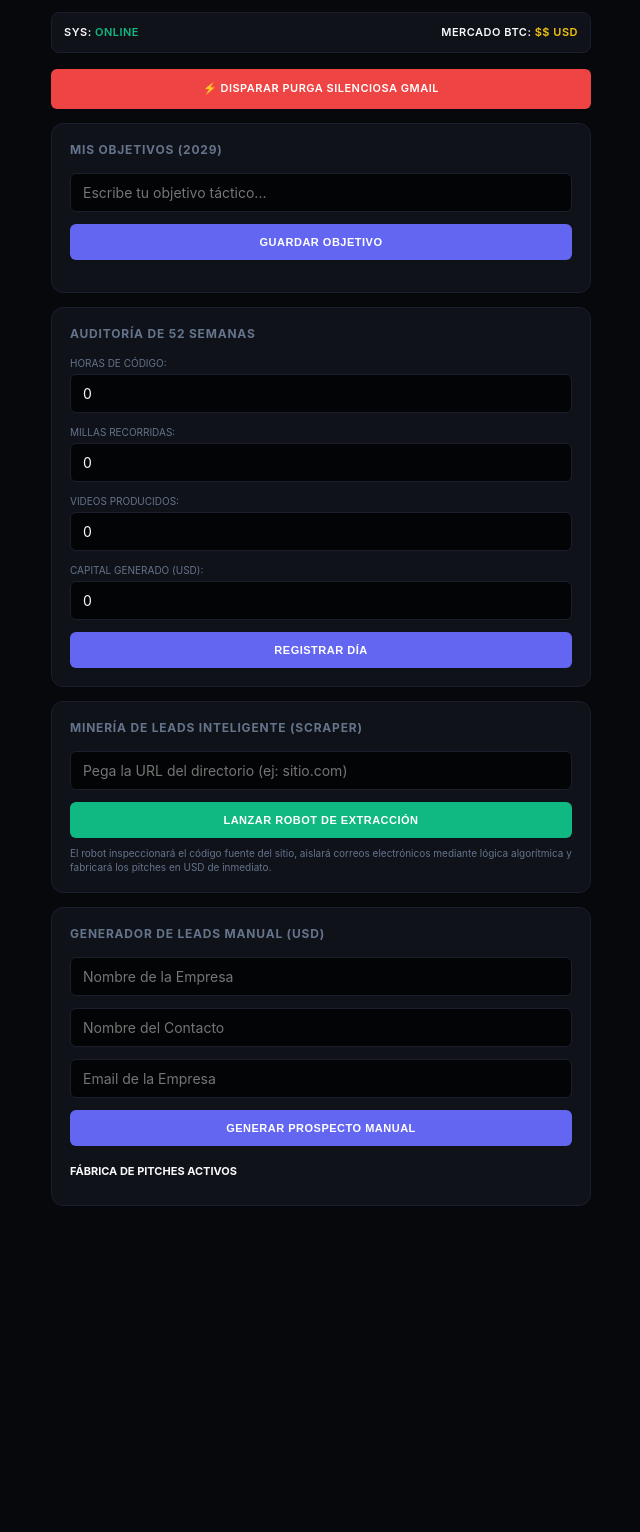
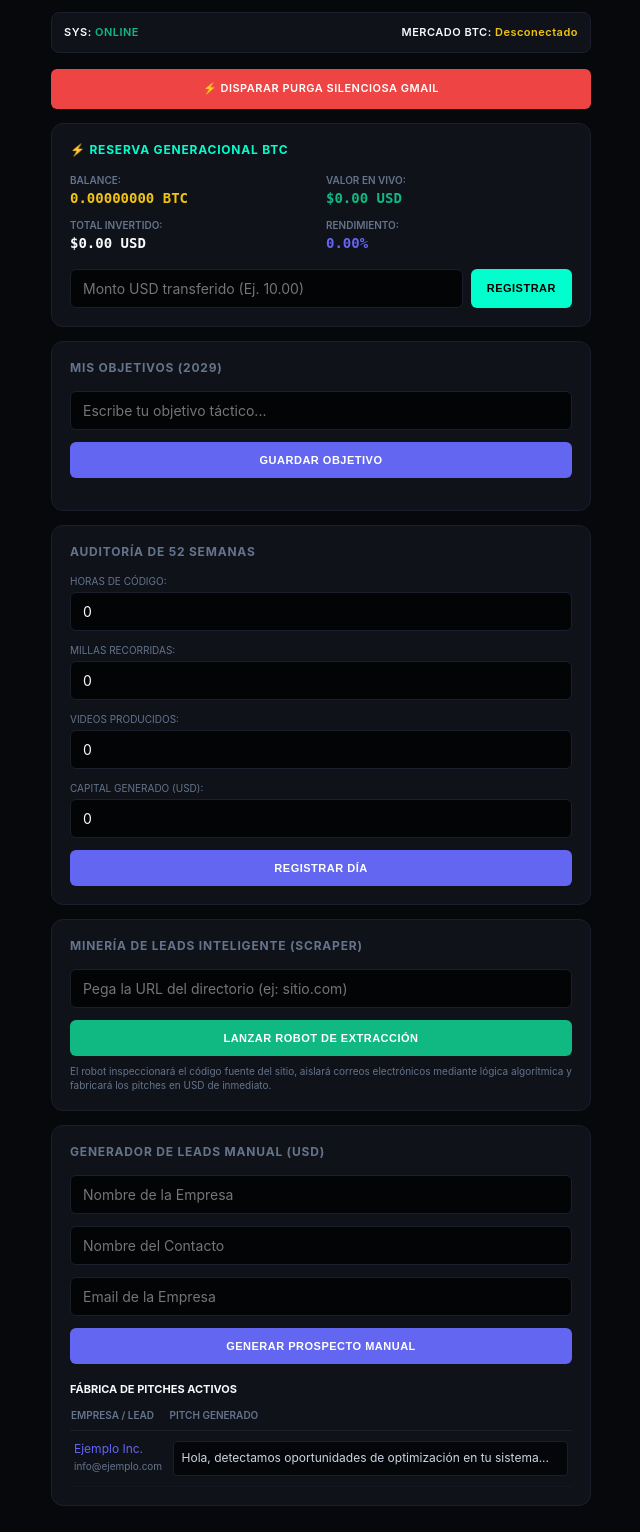
Before and after one commit to eddiedejesus3011-lang/geno.iafuturecoded, a Flask app: page / in a window 1280 px wide. Shown: the whole page, without its empty margins (319-959 px from the left). Before the commit the page ends 1206 px from the top, so only its background shows below. Run offline with Flask 3, Linux system fonts and the light colour scheme; data that the repository does not hold is empty.

Commit message:
Fix layout syntax and integrate clean BTC tracker panel

```diff
--- a/app.py
+++ b/app.py
@@ -12,7 +12,6 @@
 EMAIL_USER = "eddiedejesus3011@gmail.com"
 EMAIL_PASS = "vdpkaklsshscgcxk"
 
-# MODIFICADO: Nombre cambiado para forzar inicialización limpia y romper la caché de Render
 app.config['SQLALCHEMY_DATABASE_URI'] = os.environ.get('DATABASE_URL', 'sqlite:///geno_control.db')
 app.config['SQLALCHEMY_TRACK_MODIFICATIONS'] = False
 db = SQLAlchemy(app)
@@ -31,47 +30,45 @@
     id = db.Column(db.Integer, primary_key=True)
     correo_remitente = db.Column(db.String(255), unique=True, nullable=False)
 
-# ==========================================
-# CRÍTICO: CREACIÓN DE TABLAS EN PRODUCCIÓN
-# Esto se ejecuta siempre, incluso bajo Gunicorn
-# ==========================================
+# NUEVO MÓDULO: Rastreador de Balance de Bitcoin
+class BalanceBTC(db.Model):
+    id = db.Column(db.Integer, primary_key=True)
+    cantidad_btc = db.Column(db.Float, default=0.0)  # Ej. 0.000155
+    usd_invertido = db.Column(db.Float, default=0.0) # Ej. 10.00
+    fecha = db.Column(db.String(10), nullable=False)
+
+# CRÍTICO: Creación de tablas automáticas
 with app.app_context():
     db.create_all()
 
 # LOGICA DE AUTOMATIZACIÓN (Gmail & BTC)
-def obtener_precio_btc():
+def obtener_precio_btc_float():
     url = "https://api.coingecko.com/api/v3/simple/price?ids=bitcoin&vs_currencies=usd"
     headers = {'User-Agent': 'Mozilla/5.0'}
     try:
         response = requests.get(url, headers=headers, timeout=5)
         if response.status_code == 200:
-            return f"${response.json()['bitcoin']['usd']:,.2f} USD"
-        return "Línea ocupada"
+            return float(response.json()['bitcoin']['usd'])
+        return 0.0
     except Exception:
-        return "Desconectado"
+        return 0.0
 
 def ejecutar_purga_silenciosa():
     try:
-        print("[+] [geno.iafuturecoded] Iniciando ciclo de limpieza automática...")
         mail = imaplib.IMAP4_SSL("imap.gmail.com", 993)
         mail.login(EMAIL_USER, EMAIL_PASS)
         mail.select("inbox")
-
-        # Jalar lista negra desde la Base de Datos con contexto de app seguro
         with app.app_context():
             correos_lista_negra = [c.correo_remitente for c in ListaNegra.query.all()]
-
         for correo in correos_lista_negra:
             status, mensajes = mail.search(None, f'FROM "{correo}"')
             if status == "OK" and mensajes[0]:
                 id_lista = mensajes[0].split()
                 if id_lista:
-                    print(f"[+] [geno.iafuturecoded] Eliminando {len(id_lista)} correos de: {correo}")
                     for num in id_lista:
                         mail.store(num, '+FLAGS', '\\Deleted')
                     mail.expunge()
         mail.logout()
-        print("[+] [geno.iafuturecoded] Purga silenciosa completada con éxito.")
     except Exception as e:
         print(f"[-] Error en purga: {str(e)}")
 
@@ -80,7 +77,23 @@
 def dashboard():
     registros = Auditoria.query.order_by(Auditoria.id.desc()).all()
     lista_negra = ListaNegra.query.all()
-    btc_status = obtener_precio_btc()
+
+    # Cálculos del Balance en Tiempo Real
+    precio_actual = obtener_precio_btc_float()
+    transacciones_btc = BalanceBTC.query.all()
+
+    total_btc_poseido = sum(t.cantidad_btc for t in transacciones_btc)
+    total_usd_invertido = sum(t.usd_invertido for t in transacciones_btc)
+    valor_actual_usd = total_btc_poseido * precio_actual
+
+    # Formatear strings para la interfaz
+    btc_status = f"${precio_actual:,.2f} USD" if precio_actual > 0 else "Desconectado"
+    balance_crypto = {
+        'total_btc': f"{total_btc_poseido:.8f} BTC",
+        'invertido': f"${total_usd_invertido:,.2f} USD",
+        'valor_actual': f"${valor_actual_usd:,.2f} USD",
+        'rendimiento': f"{((valor_actual_usd - total_usd_invertido) / total_usd_invertido * 100):+.2f}%" if total_usd_invertido > 0 else "0.00%"
+    }
 
     return render_template(
         'index.html',
@@ -89,8 +102,29 @@
         lista_negra=lista_negra,
         btc_price=btc_status,
         btc_status=btc_status,
+        balance_crypto=balance_crypto,
         objetivos=[]
     )
+
+# Endpoint para registrar tus compras (desde $1.00 o tus primeros $10.00 USD)
+@app.route('/registrar_compra_btc', methods=['POST'])
+def registrar_compra_btc():
+    usd_gastados = float(request.form.get('usd_invertido', 0) or 0)
+    precio_compra = obtener_precio_btc_float()
+
+    if usd_gastados > 0 and precio_compra > 0:
+        # Calcular cuánta fracción de Bitcoin compraste con ese dinero
+        fraccion_btc = usd_gastados / precio_compra
+
+        nueva_compra = BalanceBTC(
+            cantidad_btc=fraccion_btc,
+            usd_invertido=usd_gastados,
+            fecha=time.strftime("%Y-%m-%d")
+        )
+        db.session.add(nueva_compra)
+        db.session.commit()
+
+    return redirect(url_for('dashboard'))
 
 @app.route('/auditar', methods=['POST'])
 def auditar():
@@ -106,18 +140,6 @@
     db.session.commit()
     return redirect(url_for('dashboard'))
 
-@app.route('/agregar', methods=['POST'])
-def agregar_objetivo():
-    return redirect(url_for('dashboard'))
-
-@app.route('/crear_lead', methods=['POST'])
-def crear_lead():
-    return redirect(url_for('dashboard'))
-
-@app.route('/minar', methods=['POST'])
-def minar_leads():
-    return redirect(url_for('dashboard'))
-
 @app.route('/ejecutar_purga')
 def purga_manual():
     hilo = threading.Thread(target=ejecutar_purga_silenciosa)
--- a/templates/index.html
+++ b/templates/index.html
@@ -15,6 +15,8 @@
             --muted: #64748b;
             --green: #10b981;
             --red: #ef4444;
+            --btc-gold: #f1c40f;
+            --btc-cyan: #00ffcc;
         }
         *, *::before, *::after { box-sizing: border-box; }
         body {
@@ -64,6 +66,16 @@
             letter-spacing: 0.5px;
         }
 
+        /* Módulo BTC integrado con la identidad visual */
+        .btc-tracker {
+            border: 1px solid var(--border-color) !important;
+        }
+        .btc-grid {
+            display: grid; grid-template-columns: 1fr 1fr; gap: 10px; margin-bottom: 15px; font-size: 12px;
+        }
+        .btc-grid div { color: var(--muted); text-transform: uppercase; font-size: 10px; font-weight: 600; }
+        .btc-grid span { display: block; font-size: 14px; color: var(--text); font-family: monospace; margin-top: 2px; }
+
         .table-responsive { overflow-x: auto; margin-top: 10px; }
         table { width: 100%; border-collapse: collapse; font-size: 12px; text-align: left; }
         th { color: var(--muted); padding-bottom: 8px; border-bottom: 1px solid var(--border-color); text-transform: uppercase; font-size: 10px; font-weight: 600; }
@@ -78,10 +90,27 @@
     <div class="container">
         <div class="net-bar">
             <span>SYS: <span style="color: var(--green);">ONLINE</span></span>
-            <span>MERCADO BTC: <span style="color: #f1c40f;">${{ btc_price if btc_price else '---' }}</span></span>
+            <span>MERCADO BTC: <span style="color: var(--btc-gold);">{{ btc_status }}</span></span>
         </div>
 
         <a href="/ejecutar_purga" class="btn-purga">⚡ Disparar Purga Silenciosa Gmail</a>
+
+        <div class="panel btc-tracker">
+            <h2 style="color: var(--btc-cyan);">⚡ Reserva Generacional BTC</h2>
+            <div class="btc-grid">
+                <div>Balance: <span style="color: var(--btc-gold);">{{ balance_crypto.total_btc }}</span></div>
+                <div>Valor en Vivo: <span style="color: var(--green);">{{ balance_crypto.valor_actual }}</span></div>
+                <div>Total Invertido: <span>{{ balance_crypto.invertido }}</span></div>
+                <div>Rendimiento: <span style="color: var(--accent);">{{ balance_crypto.rendimiento }}</span></div>
+            </div>
+
+            <form action="/registrar_compra_btc" method="POST">
+                <div class="form-row" style="display: flex; gap: 8px; margin-bottom: 0;">
+                    <input type="number" step="0.01" name="usd_invertido" placeholder="Monto USD transferido (Ej. 10.00)" required style="flex-grow: 1;">
+                    <button type="submit" class="btn" style="background-color: var(--btc-cyan); color: #000; width: auto; padding: 0 16px;">Registrar</button>
+                </div>
+            </form>
+        </div>
 
         <div class="panel">
             <h2>Mis Objetivos (2029)</h2>
@@ -146,4 +175,23 @@
             </form>
 
             <h3 style="margin-top: 18px;">Fábrica de Pitches Activos</h3>
-            <div class="table
+            <div class="table-responsive">
+                <table>
+                    <thead>
+                        <tr>
+                            <th>Empresa / Lead</th>
+                            <th>Pitch Generado</th>
+                        </tr>
+                    </thead>
+                    <tbody>
+                        <tr>
+                            <td><span style="color: var(--accent);">Ejemplo Inc.</span><br><small style="color: var(--muted);">info@ejemplo.com</small></td>
+                            <td><pre>Hola, detectamos oportunidades de optimización en tu sistema...</pre></td>
+                        </tr>
+                    </tbody>
+                </table>
+            </div>
+        </div>
+    </div>
+</body>
+</html>
```
